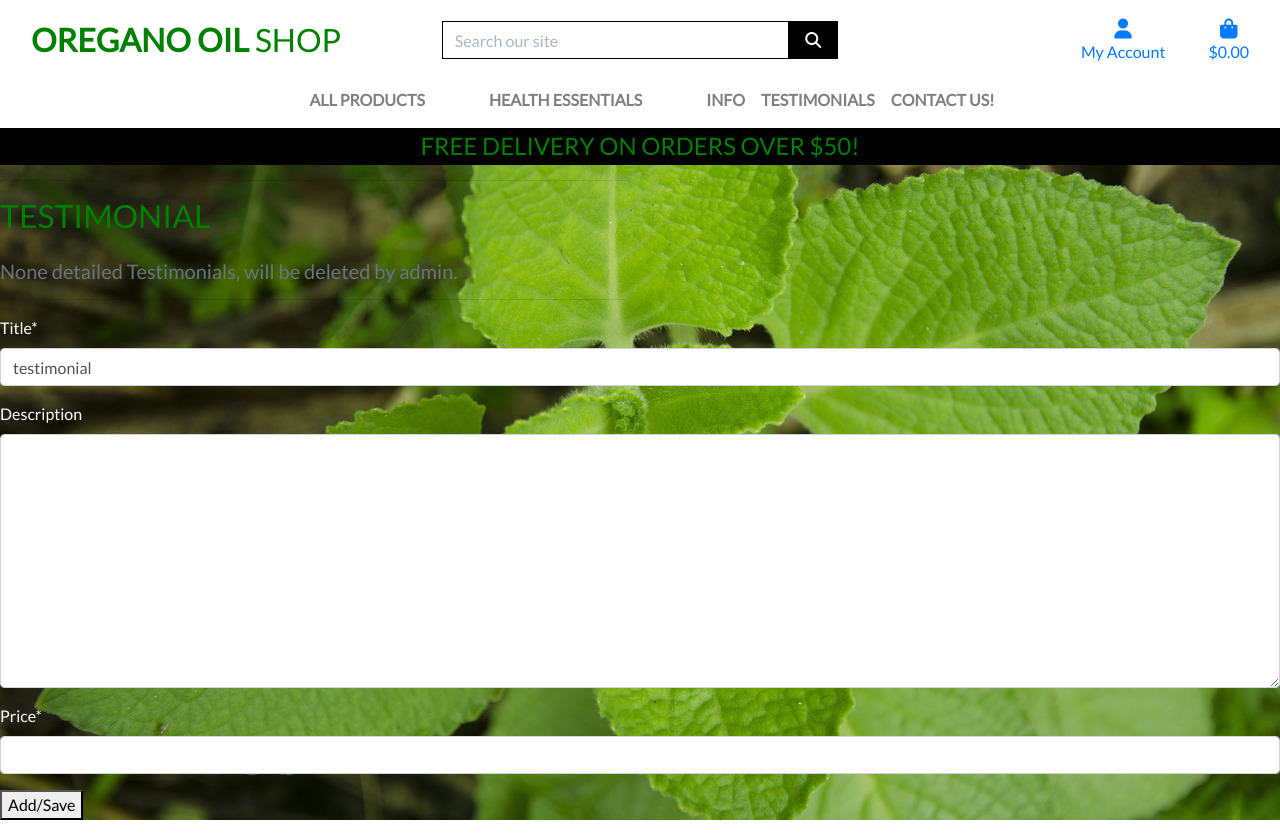
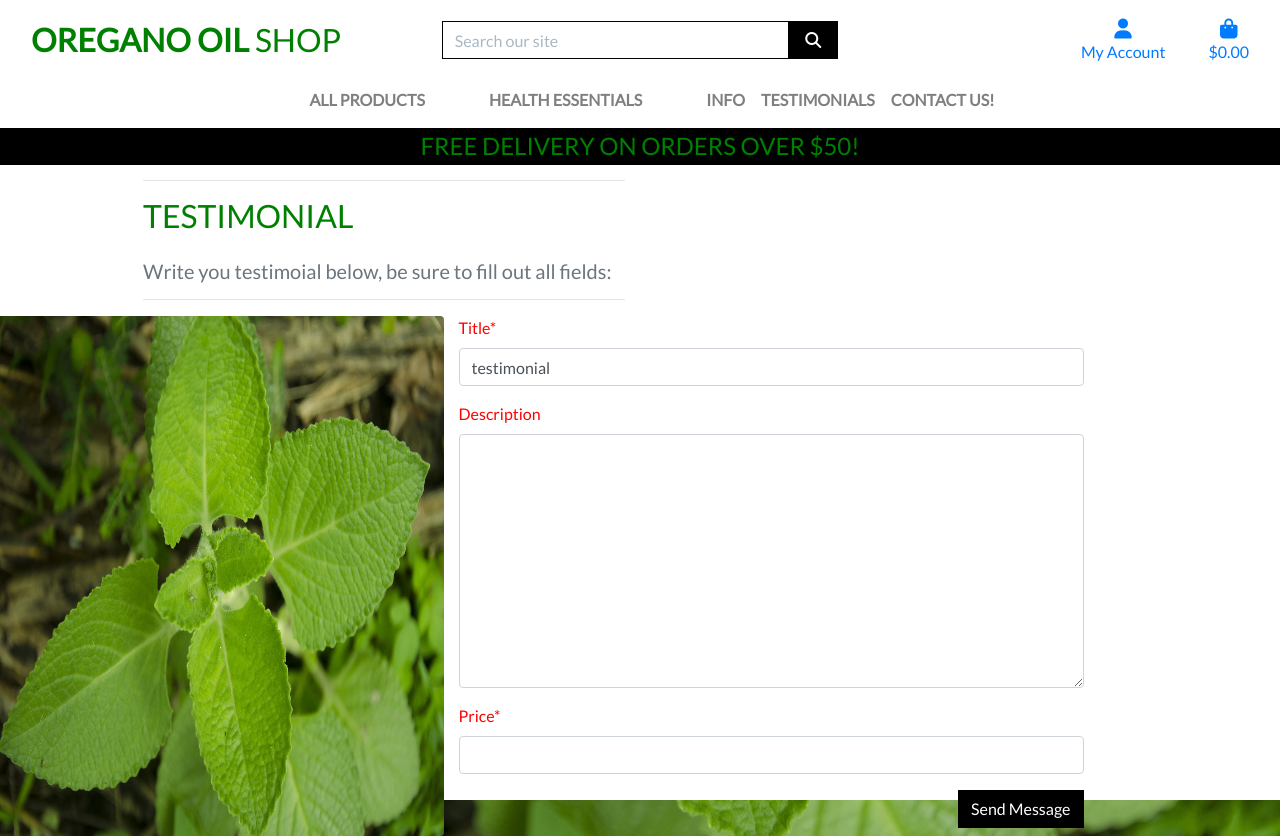
Before and after one commit to hnjw-png/oregano-oil, a Django app: page /testimonials/create_testimonial/ in a window 1280 px wide. Run offline with Django 3.2, Linux system fonts and the light colour scheme; a user stored in the database is signed in; some libraries are stand-ins or nearby versions.

Commit message:
add images to testimonial form

```diff
--- a/contact/templates/contact_form.html
+++ b/contact/templates/contact_form.html
@@ -30,6 +30,7 @@
  {% endfor %}
 {% endif %}
         <div class="row">
+            <img src="/media/images/oregano-4338622_1280.jpg" class="rounded float-right" alt="oregano garden stone">
             <div class="col-12 col-md-6">
                 <form method="POST" action="{% url 'Contact' %}" class="form mb-2" enctype="multipart/form-data">
                     {% csrf_token %}
@@ -40,6 +41,7 @@
                             {{ field }}
                         {% endif %}
                     {% endfor %}
+
                     <div class="text-right">
                         <button class="btn btn-black rounded-0" type="submit">Send Message</button>
                     </div>
--- a/info/templates/info/info.html
+++ b/info/templates/info/info.html
@@ -24,7 +24,7 @@
                 <p>There are three specific components in Oregano Oil. Firstly there is Carvacrol. The most abundant phenol in oregano, it has been proven to stop the growth of several different types of bacteria.Secondly there is Thymol, this is a natural antifungal which can support the immune system and protect against toxins. Then lastly but not least there is Rosmarinic acid. This powerful antioxidant helps protect against damage caused by free radicals. </p>
                 <p>Oregano Oil has more benefits than most fruits or veggies, this is due to its immense antioxidants, due to high amounts of Phenol.</p>
             </div>
-            <img src="/media/images/oregano-7317396_1280.jpg" class="rounded float-right" alt="oregano garden stone">
+            <img src="/media/images/oregano-7317396_1280.jpg" class="rounded float-right" alt="butterfly on oregano">
         </div>
 
         <strong>
--- a/static/css/base.css
+++ b/static/css/base.css
@@ -29,7 +29,7 @@ body {
 
 /*label*/
 label {
-    color:white
+    color:red
 }
 
 /*images*/
--- a/testimonials/templates/testimonials/testimonial_form.html
+++ b/testimonials/templates/testimonials/testimonial_form.html
@@ -8,28 +8,32 @@
         </div>
     </div>
 {% endblock %}
+
+{% block content %}
     <div class="overlay"></div>
     <div class="container">
         <div class="row">
             <div class="col-12 col-md-6">
                 <hr>
-            <h2 class="logo-font mb-4">Contact us!</h2>
-            <h5 class="text-muted">Write message below, be sure to fill out all fields:</h5>
+                <h2 class="logo-font mb-4">{{ form.instance.title|default:"New Testimonials" }}</h2>
+                <h5 class="text-muted">Write you testimoial below, be sure to fill out all fields:</h5>
                 <hr>
             </div>
         </div>
-
-    <div class="overlay"></div>
-    {% block content %}
+    </div>
+    {% if messages %}
+  {% for message in messages %}
+    <div class="alert alert-dismissible alert-success">
+      <button type="button" class="close" data-dismiss="alert">
+      </button>
+      <strong>{{message}}</strong>
+    </div>
+ {% endfor %}
+{% endif %}
         <div class="row">
+            <img src="/media/images/oregano-4338622_1280.jpg" class="rounded float-right" alt="oregano garden stone">
             <div class="col-12 col-md-6">
-        <hr>
-        <h2 class="logo-font mb-4">{{ form.instance.title|default:"New Testimonials" }}</h2>
-        <h5 class="text-muted">None detailed Testimonials, will be deleted by admin.</h5>
-        <hr>
-    </div>
-</div>
-    <form method="post">
+                <form method="POST" action="{% url 'create_testimonial' %}" class="form mb-2" enctype="multipart/form-data">
                     {% csrf_token %}
                     {% for field in form %}
                         {% if field.name != 'image' %}
@@ -38,6 +42,12 @@
                             {{ field }}
                         {% endif %}
                     {% endfor %}
-        <button type="submit">Add/Save</button>
+
+                    <div class="text-right">
+                        <button class="btn btn-black rounded-0" type="submit">Send Message</button>
+                    </div>
                 </form>
+            </div>
+        </div>
+    </div>
 {% endblock %}
```
Also changed, not shown: db.sqlite3. Lines whose indentation alone changed are shown as unchanged.
